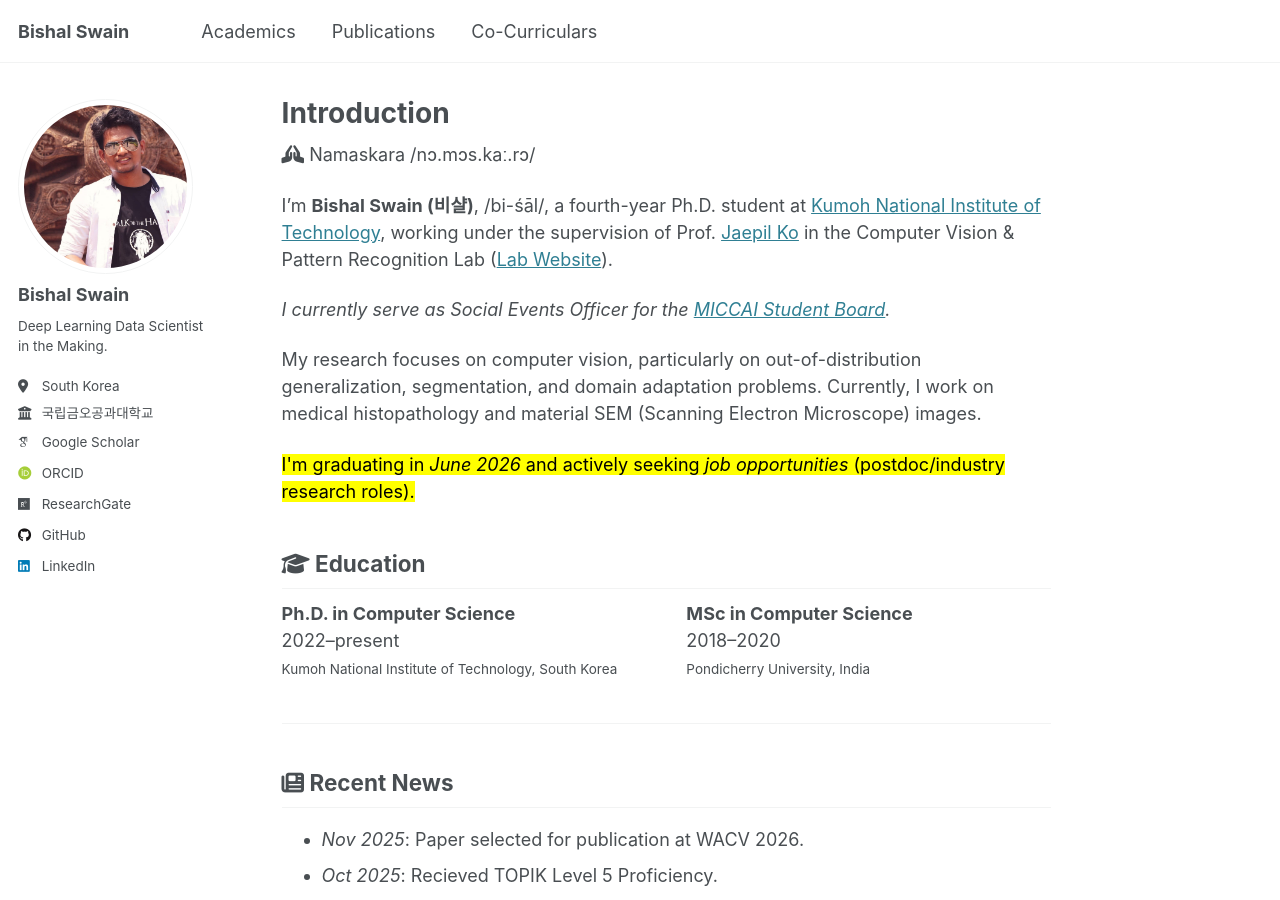
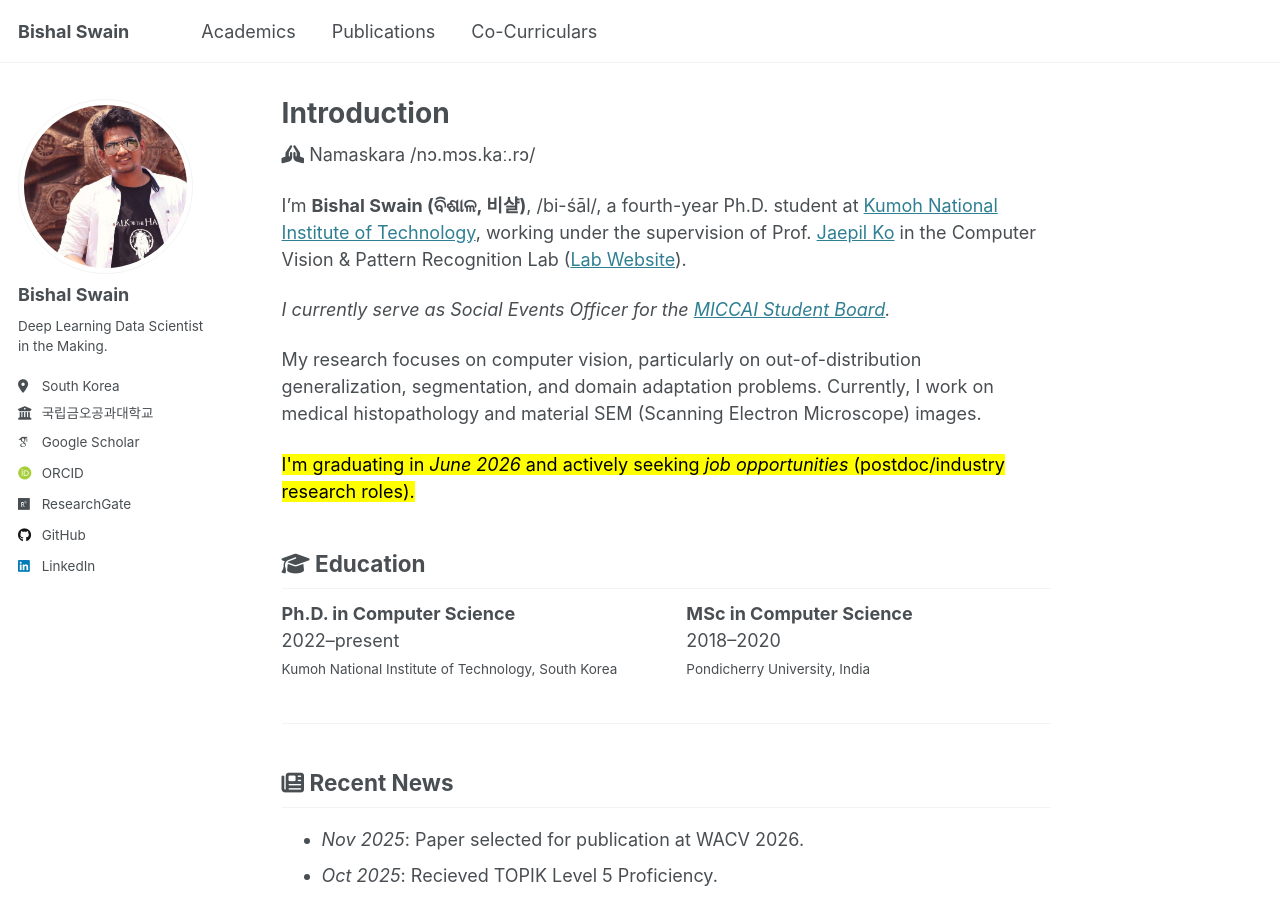
Before and after one commit to bluesaiyancodes/bluesaiyancodes.github.io, a Jekyll site: the page built from _pages/about.md, in a window 1280 px wide and 900 px high. Built offline with Jekyll 4.4.1, drawn with Linux system fonts in a browser that asks for light colours; some web fonts are replaced.

Commit message:
misc --update1128-3

```diff
--- a/_pages/about.md
+++ b/_pages/about.md
@@ -9,7 +9,7 @@ redirect_from:
 
 <i class="fas fa-hands-praying"></i> Namaskara /nɔ.mɔs.kaː.rɔ/
 
-I'm **Bishal Swain (비샬)**, /bi-śāl/, a fourth-year Ph.D. student at [Kumoh National Institute of Technology](https://www.kumoh.ac.kr/), working under the supervision of Prof. [Jaepil Ko](http://cvpr.kumoh.ac.kr/nonezero/) in the Computer Vision & Pattern Recognition Lab ([Lab Website](http://cvpr.kumoh.ac.kr/)).
+I'm **Bishal Swain (ବିଶାଳ, 비샬)**, /bi-śāl/, a fourth-year Ph.D. student at [Kumoh National Institute of Technology](https://www.kumoh.ac.kr/), working under the supervision of Prof. [Jaepil Ko](http://cvpr.kumoh.ac.kr/nonezero/) in the Computer Vision & Pattern Recognition Lab ([Lab Website](http://cvpr.kumoh.ac.kr/)).
 
 *I currently serve as Social Events Officer for the [MICCAI Student Board](https://miccai-sb.github.io/organization.html).*
 
```
